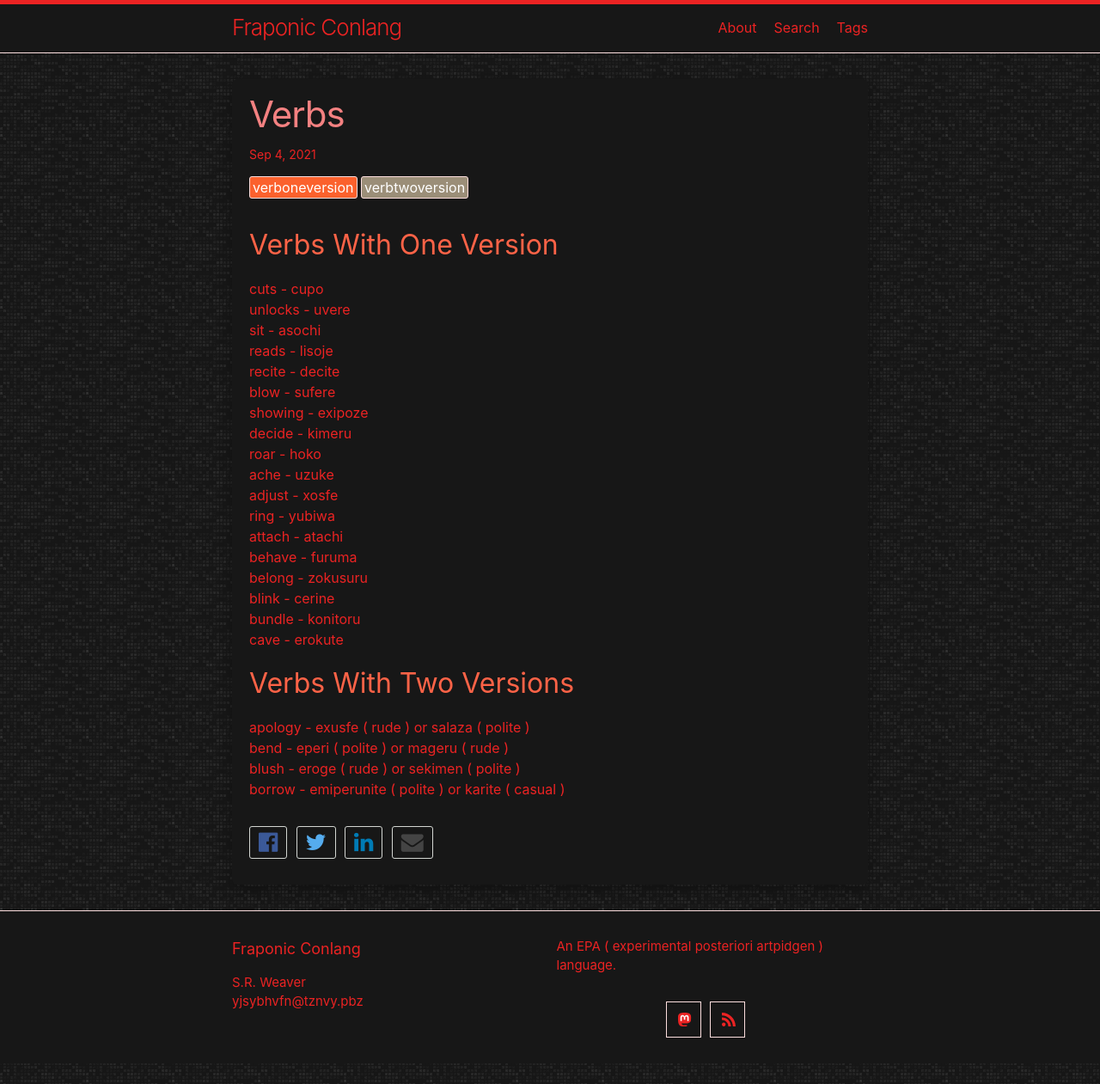
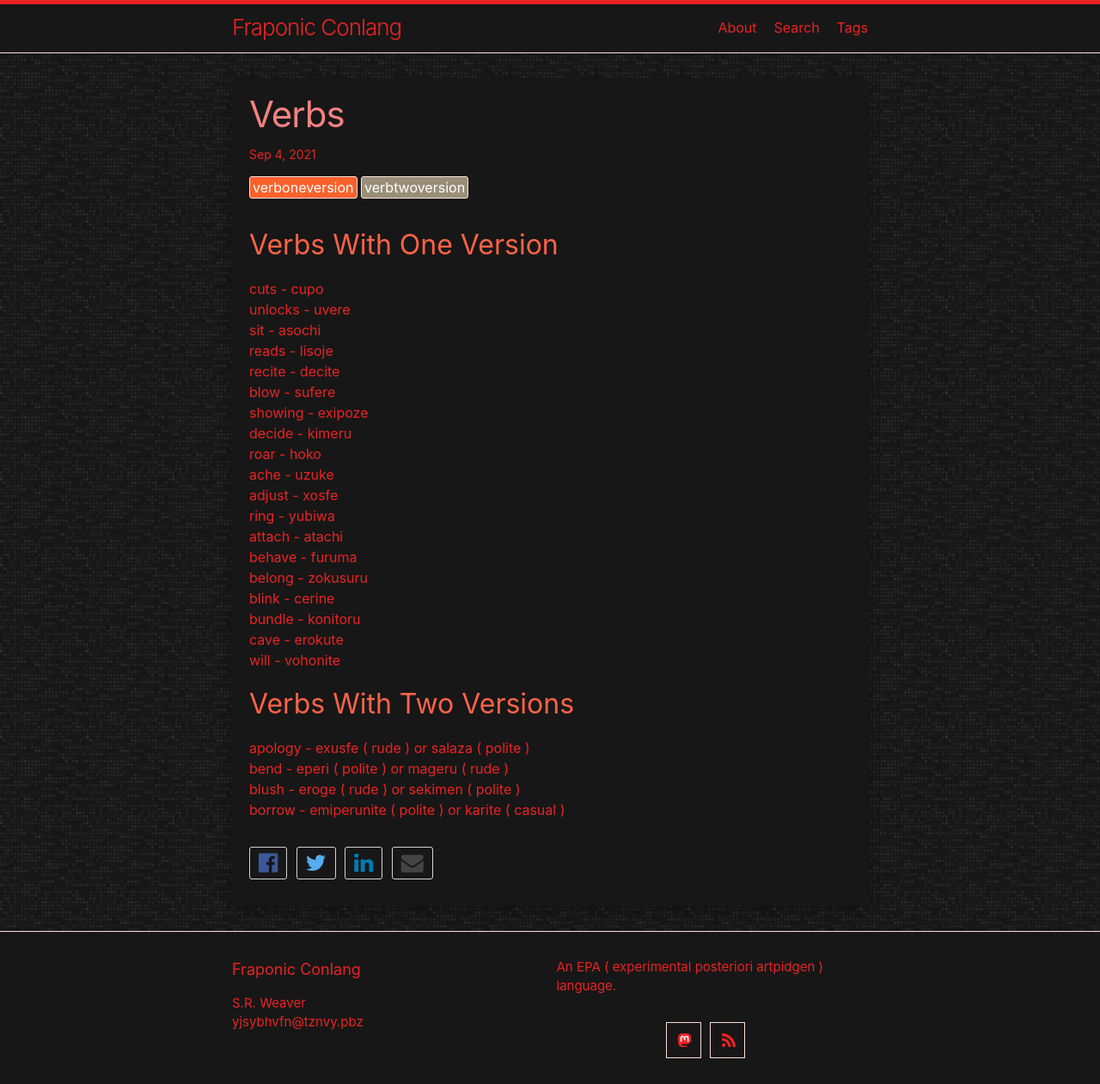
Before and after one commit to LWFlouisa/FraponicConlang, a Jekyll site: the page built from _posts/2021-09-04-verbs.md, in a window 1280 px wide. Shown: the whole page at 86% size. Built offline with Jekyll 4.4.1, drawn with Linux system fonts in a browser that asks for light colours.

Commit message:
Update 2021-09-04-verbs.md

```diff
--- a/_posts/2021-09-04-verbs.md
+++ b/_posts/2021-09-04-verbs.md
@@ -24,6 +24,7 @@ belong - zokusuru<br />
 blink - cerine<br />
 bundle - konitoru<br />
 cave - erokute<br />
+will - vohonite<br />
 
 ## Verbs With Two Versions
 apology - exusfe ( rude ) or salaza ( polite )<br />
```
